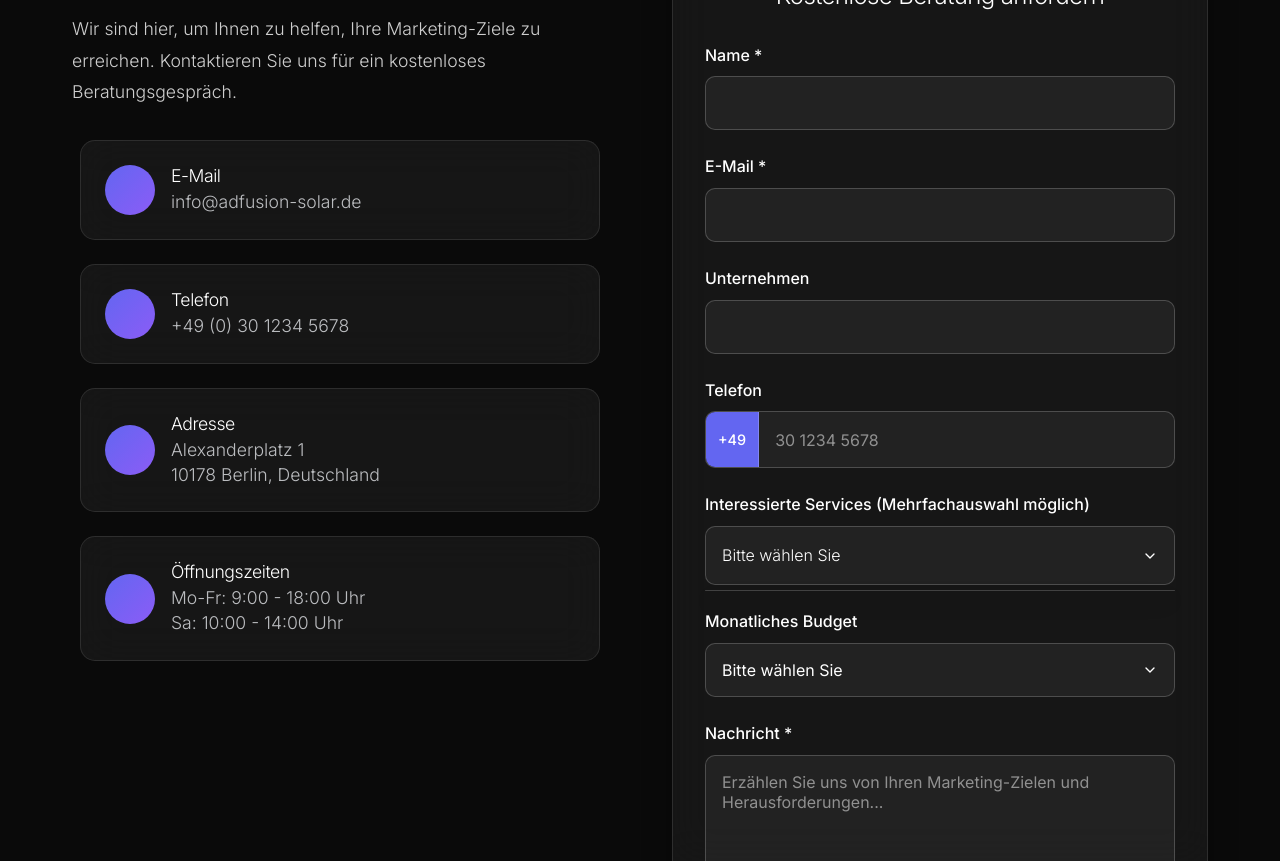
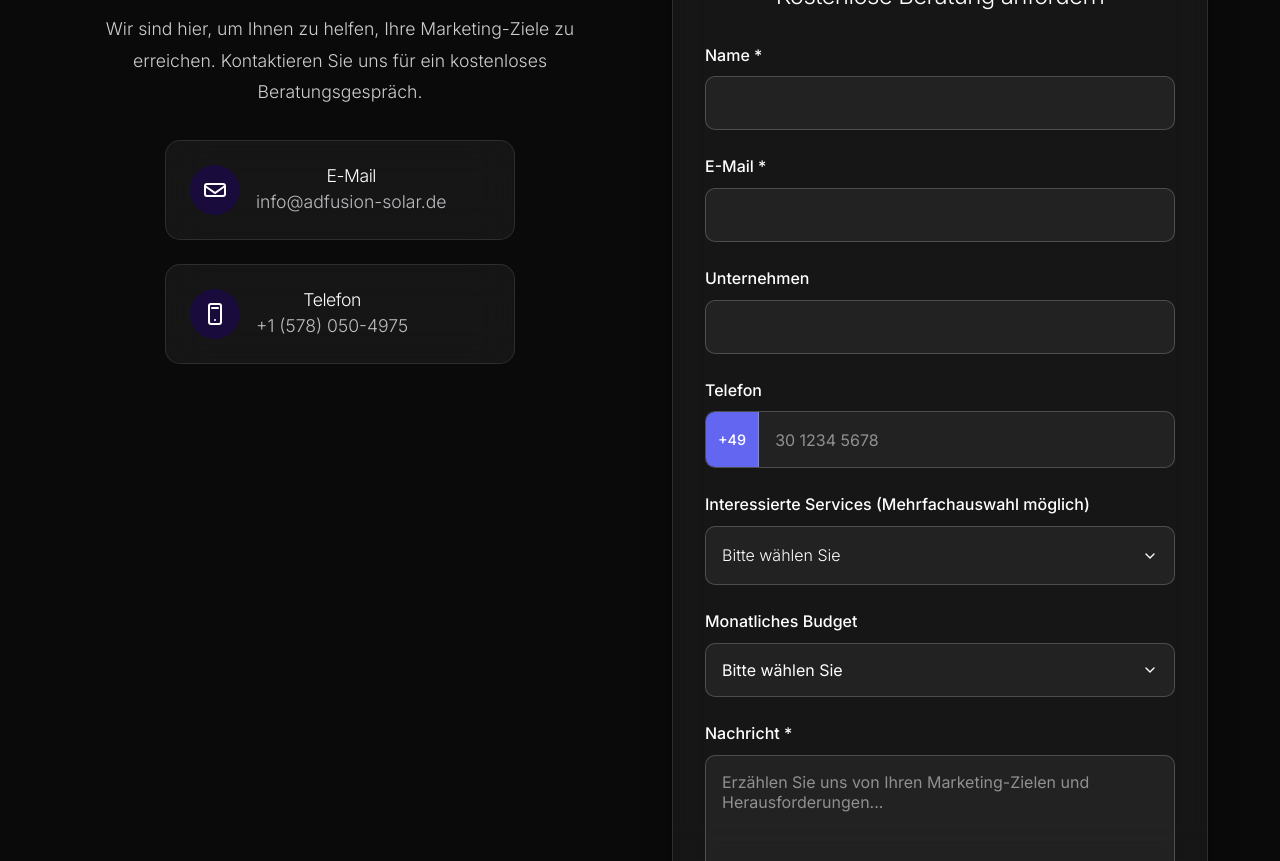
Before and after one commit to Coconut319/newwebsite, a plain HTML site: page contact.html in a window 1280 px wide. Shown: the part 627-1488 px from the top of the page. Drawn offline with nearby package versions, Linux system fonts and the light colour scheme.

Commit message:
Add files via upload

```diff
--- a/contact.html
+++ b/contact.html
@@ -49,7 +49,7 @@
                     <div class="contact-methods">
                         <div class="contact-method">
                             <div class="method-icon">
-                                <i class="ph ph-envelope"></i>
+                                <img src="email-icon.svg" alt="Email" class="contact-icon">
                             </div>
                             <div class="method-info">
                                 <h3>E-Mail</h3>
@@ -59,31 +59,11 @@
 
                         <div class="contact-method">
                             <div class="method-icon">
-                                <i class="ph ph-phone"></i>
+                                <img src="phone-icon.svg" alt="Phone" class="contact-icon">
                             </div>
                             <div class="method-info">
                                 <h3>Telefon</h3>
-                                <p>+49 (0) 30 1234 5678</p>
-                            </div>
-                        </div>
-
-                        <div class="contact-method">
-                            <div class="method-icon">
-                                <i class="ph ph-map-pin"></i>
-                            </div>
-                            <div class="method-info">
-                                <h3>Adresse</h3>
-                                <p>Alexanderplatz 1<br>10178 Berlin, Deutschland</p>
-                            </div>
-                        </div>
-
-                        <div class="contact-method">
-                            <div class="method-icon">
-                                <i class="ph ph-clock"></i>
-                            </div>
-                            <div class="method-info">
-                                <h3>Öffnungszeiten</h3>
-                                <p>Mo-Fr: 9:00 - 18:00 Uhr<br>Sa: 10:00 - 14:00 Uhr</p>
+                                <p>+1 (578) 050-4975</p>
                             </div>
                         </div>
                     </div>
--- a/styles.css
+++ b/styles.css
@@ -1309,6 +1309,10 @@ p {
     align-items: start;
 }
 
+.contact-info {
+    text-align: center;
+}
+
 .contact-info p {
     margin-bottom: 2rem;
     font-size: 1.1rem;
@@ -1320,8 +1324,10 @@ p {
     display: flex;
     flex-direction: column;
     gap: 1.5rem;
-    /* Mobile improvements */
-    margin: 0 0.5rem;
+    /* Center the contact methods */
+    align-items: center;
+    max-width: 400px;
+    margin: 0 auto;
 }
 
 .contact-method {
@@ -1336,6 +1342,8 @@ p {
     transition: all 0.3s ease;
     /* Mobile improvements */
     min-height: 60px;
+    width: 100%;
+    max-width: 350px;
 }
 
 .contact-method:hover {
@@ -1346,17 +1354,21 @@ p {
 .method-icon {
     width: 50px;
     height: 50px;
-    background: var(--gradient-primary);
+    background: #1a0b3d; /* Very dark purple background */
     border-radius: 50%;
     display: flex;
     align-items: center;
     justify-content: center;
-    font-size: 1.25rem;
-    color: white;
     flex-shrink: 0;
     /* Mobile improvements */
     min-width: 50px;
     min-height: 50px;
+}
+
+.contact-icon {
+    width: 24px;
+    height: 24px;
+    filter: brightness(0) invert(1); /* Makes the icon white */
 }
 
 .method-info h3 {
@@ -1487,12 +1499,10 @@ p {
     text-decoration: none;
 }
 
-/* Custom select styling with mobile improvements */
+/* Custom select styling - works like PC version but sized for mobile */
 .custom-select {
     position: relative;
     width: 100%;
-    /* Mobile improvements */
-    min-height: 44px;
 }
 
 .select-header {
@@ -1511,10 +1521,8 @@ p {
     background-position: right 1rem center;
     background-size: 1em;
     padding-right: 2.5rem;
-    /* Mobile improvements */
     min-height: 44px;
     font-size: 16px;
-    -webkit-tap-highlight-color: transparent;
 }
 
 .select-header:hover {
@@ -1528,7 +1536,7 @@ p {
     left: 0;
     right: 0;
     background: var(--bg-secondary);
-    border: none;
+    border: 1px solid rgba(255, 255, 255, 0.2);
     border-radius: 10px;
     margin-top: 5px;
     max-height: 0;
@@ -1536,14 +1544,19 @@ p {
     transition: all 0.3s ease;
     z-index: 1000;
     box-shadow: 0 10px 25px rgba(0, 0, 0, 0.3);
-    /* Mobile improvements */
-    border: 1px solid rgba(255, 255, 255, 0.2);
-    border-top: none;
+    /* Ensure dropdown is hidden by default */
+    opacity: 0;
+    visibility: hidden;
+    pointer-events: none;
 }
 
 .select-dropdown.active {
     max-height: 300px;
     padding: 0.5rem 0;
+    /* Show dropdown when active */
+    opacity: 1;
+    visibility: visible;
+    pointer-events: auto;
 }
 
 .select-option {
@@ -1554,9 +1567,7 @@ p {
     transition: background-color 0.2s ease;
     gap: 0.75rem;
     border: none;
-    /* Mobile improvements */
     min-height: 44px;
-    -webkit-tap-highlight-color: transparent;
 }
 
 .select-option:hover {
@@ -1568,7 +1579,6 @@ p {
     height: 18px;
     margin: 0;
     accent-color: var(--primary-color);
-    /* Mobile improvements */
     min-width: 20px;
     min-height: 20px;
 }
@@ -2412,11 +2422,14 @@ p {
 
     .contact-info {
         order: 2;
+        text-align: center;
     }
 
     .contact-form-container {
         order: 1;
         padding: 1.5rem;
+        margin: 0 auto;
+        max-width: 400px;
     }
 
     .contact-form h3 {
@@ -2426,6 +2439,7 @@ p {
 
     .contact-methods {
         gap: 1rem;
+        margin: 0 0.75rem;
     }
 
     .contact-method {
@@ -2433,6 +2447,7 @@ p {
         flex-direction: column;
         text-align: center;
         gap: 0.75rem;
+        max-width: 300px;
     }
 
     .method-icon {
@@ -2556,9 +2571,7 @@ p {
 
     /* Better mobile select dropdown */
     .select-dropdown {
-        border: 1px solid rgba(255, 255, 255, 0.2);
-        border-top: none;
-        border-radius: 0 0 10px 10px;
+        border-radius: 10px;
     }
 
     /* Mobile-specific phone input improvements */
@@ -2590,7 +2603,8 @@ p {
 
     .contact-form-container {
         padding: 1rem;
-        margin: 0 0.5rem;
+        margin: 0 auto;
+        max-width: 350px;
     }
 
     .contact-form h3 {
@@ -2600,6 +2614,7 @@ p {
 
     .contact-method {
         padding: 0.75rem;
+        max-width: 280px;
     }
 
     .method-icon {
```
Also changed, not shown: email-icon.svg (added), phone-icon.svg (added).
